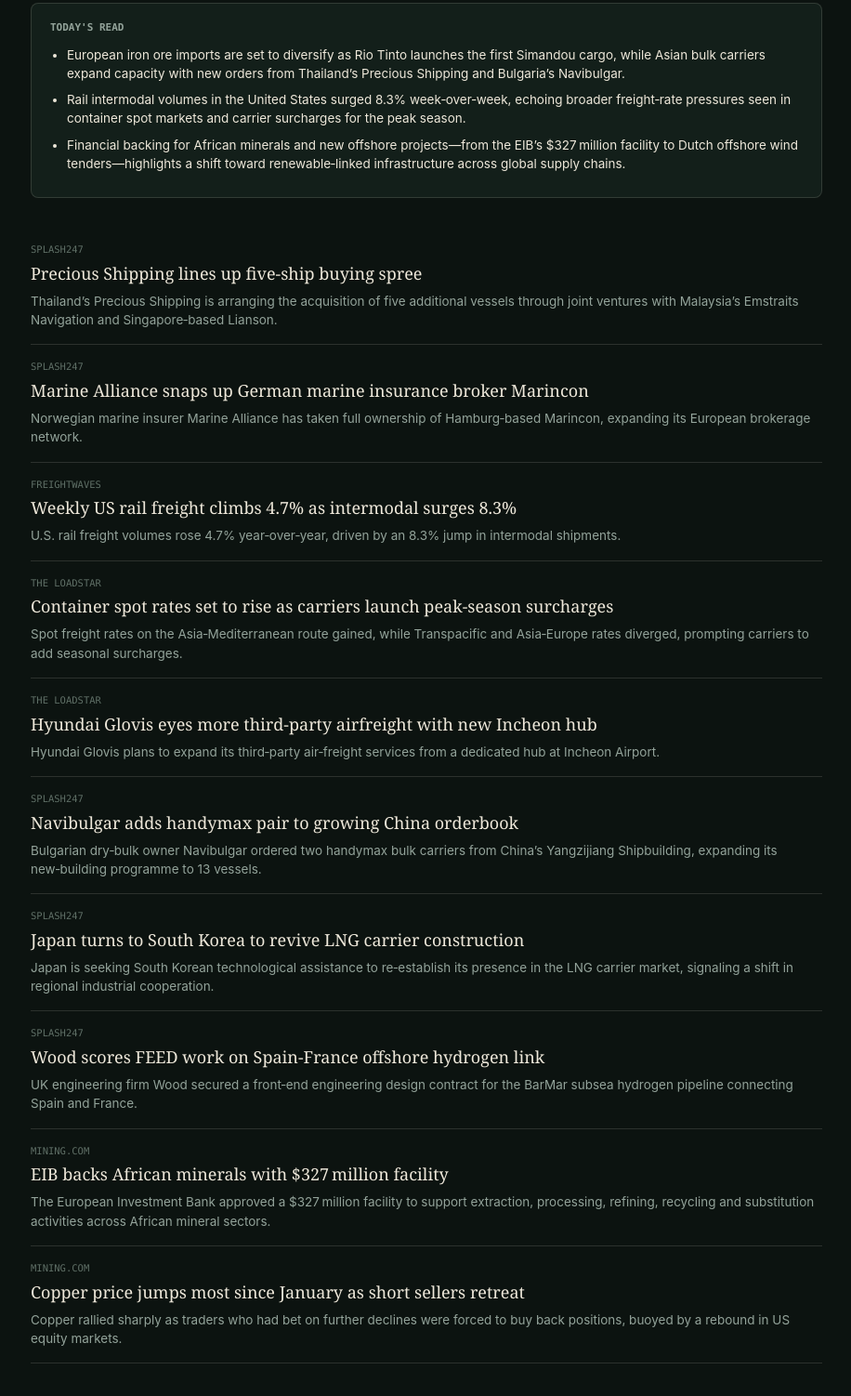
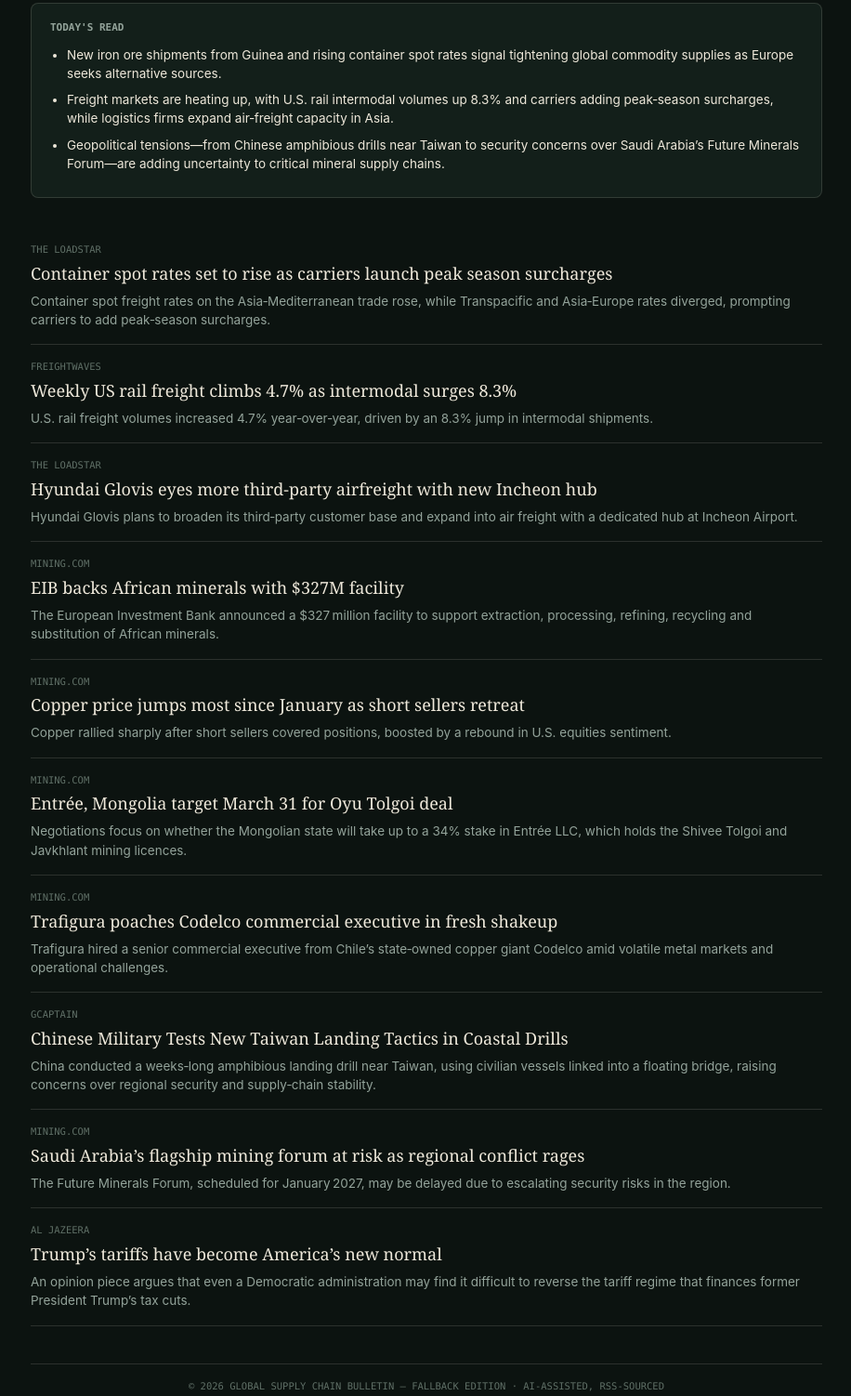
Before and after one commit to CharantejAedhula/GlobalSupplyChainBulletin, a plain HTML site: page index.html in a window 1280 px wide. Shown: the part 427-1929 px from the top of the page at 93% size, without its empty margins (181-1097 px from the left). Drawn offline with Linux system fonts and the light colour scheme.

Commit message:
Auto-refresh fallback bulletin

```diff
--- a/index.html
+++ b/index.html
@@ -45,69 +45,69 @@
 <div class="wrap">
   <div class="banner">FALLBACK EDITION — generated from public RSS feeds via a free GROQ model, not the Claude-powered pipeline. Simpler synthesis, no live web verification.</div>
   <h1>Global <em>Supply Chain</em> Bulletin</h1>
-  <div class="meta">As of Friday, November 27, 2026 · 21:33 UTC</div>
+  <div class="meta">As of Saturday, November 28, 2026 · 08:19 UTC</div>
 
   <div class="lead">
     <div class="eyebrow">Lead</div>
-    <h2><a href="https://gcaptain.com/rio-tinto-ships-first-ore-from-giant-simandou-mine-to-europe/" target="_blank" rel="noopener">Rio Tinto ships first Simandou iron ore cargo to Europe</a></h2>
-    <p>A ship with 79,081 tonnes of iron ore fines left Simandou and will arrive in Dunkirk, France, in early December, marking the first export from Guinea’s giant Simandou project to a European customer.</p>
+    <h2><a href="https://www.mining.com/rio-tinto-ships-first-simandou-iron-ore-cargo-to-europe/" target="_blank" rel="noopener">Rio Tinto Ships First Simandou Iron Ore Cargo to Europe</a></h2>
+    <p>A ship with 79,081 tonnes of iron ore fines left Guinea’s Simandou mine and will arrive in Dunkirk, France, marking the first export from the giant project to a European customer.</p>
   </div>
 
   <div class="today-read">
     <h3>Today's Read</h3>
-    <ul><li>European iron ore imports are set to diversify as Rio Tinto launches the first Simandou cargo, while Asian bulk carriers expand capacity with new orders from Thailand’s Precious Shipping and Bulgaria’s Navibulgar.</li><li>Rail intermodal volumes in the United States surged 8.3% week‑over‑week, echoing broader freight‑rate pressures seen in container spot markets and carrier surcharges for the peak season.</li><li>Financial backing for African minerals and new offshore projects—from the EIB’s $327 million facility to Dutch offshore wind tenders—highlights a shift toward renewable‑linked infrastructure across global supply chains.</li></ul>
+    <ul><li>New iron ore shipments from Guinea and rising container spot rates signal tightening global commodity supplies as Europe seeks alternative sources.</li><li>Freight markets are heating up, with U.S. rail intermodal volumes up 8.3% and carriers adding peak‑season surcharges, while logistics firms expand air‑freight capacity in Asia.</li><li>Geopolitical tensions—from Chinese amphibious drills near Taiwan to security concerns over Saudi Arabia’s Future Minerals Forum—are adding uncertainty to critical mineral supply chains.</li></ul>
   </div>
 
   <div class="river">
         <article class="card">
-          <div class="card-src">Splash247</div>
-          <h3><a href="https://splash247.com/precious-shipping-lines-up-five-ship-buying-spree/" target="_blank" rel="noopener">Precious Shipping lines up five‑ship buying spree</a></h3>
-          <p class="dek">Thailand’s Precious Shipping is arranging the acquisition of five additional vessels through joint ventures with Malaysia’s Emstraits Navigation and Singapore‑based Lianson.</p>
-        </article>
-        <article class="card">
-          <div class="card-src">Splash247</div>
-          <h3><a href="https://splash247.com/marine-alliance-snaps-up-german-marine-insurance-broker-marincon/" target="_blank" rel="noopener">Marine Alliance snaps up German marine insurance broker Marincon</a></h3>
-          <p class="dek">Norwegian marine insurer Marine Alliance has taken full ownership of Hamburg‑based Marincon, expanding its European brokerage network.</p>
+          <div class="card-src">The Loadstar</div>
+          <h3><a href="https://theloadstar.com/container-spot-rates-set-to-rise-as-carriers-launch-peak-season-surcharges/" target="_blank" rel="noopener">Container spot rates set to rise as carriers launch peak season surcharges</a></h3>
+          <p class="dek">Container spot freight rates on the Asia‑Mediterranean trade rose, while Transpacific and Asia‑Europe rates diverged, prompting carriers to add peak‑season surcharges.</p>
         </article>
         <article class="card">
           <div class="card-src">FreightWaves</div>
           <h3><a href="https://www.freightwaves.com/news/weekly-us-rail-freight-climbs-4-7-as-intermodal-surges-8-3" target="_blank" rel="noopener">Weekly US rail freight climbs 4.7% as intermodal surges 8.3%</a></h3>
-          <p class="dek">U.S. rail freight volumes rose 4.7% year‑over‑year, driven by an 8.3% jump in intermodal shipments.</p>
-        </article>
-        <article class="card">
-          <div class="card-src">The Loadstar</div>
-          <h3><a href="https://theloadstar.com/container-spot-rates-set-to-rise-as-carriers-launch-peak-season-surcharges/" target="_blank" rel="noopener">Container spot rates set to rise as carriers launch peak‑season surcharges</a></h3>
-          <p class="dek">Spot freight rates on the Asia‑Mediterranean route gained, while Transpacific and Asia‑Europe rates diverged, prompting carriers to add seasonal surcharges.</p>
+          <p class="dek">U.S. rail freight volumes increased 4.7% year‑over‑year, driven by an 8.3% jump in intermodal shipments.</p>
         </article>
         <article class="card">
           <div class="card-src">The Loadstar</div>
           <h3><a href="https://theloadstar.com/hyundai-glovis-eyes-more-third-party-airfreight-with-new-incheon-hub/" target="_blank" rel="noopener">Hyundai Glovis eyes more third‑party airfreight with new Incheon hub</a></h3>
-          <p class="dek">Hyundai Glovis plans to expand its third‑party air‑freight services from a dedicated hub at Incheon Airport.</p>
-        </article>
-        <article class="card">
-          <div class="card-src">Splash247</div>
-          <h3><a href="https://splash247.com/navibulgar-adds-handymax-pair-to-growing-china-orderbook/" target="_blank" rel="noopener">Navibulgar adds handymax pair to growing China orderbook</a></h3>
-          <p class="dek">Bulgarian dry‑bulk owner Navibulgar ordered two handymax bulk carriers from China’s Yangzijiang Shipbuilding, expanding its new‑building programme to 13 vessels.</p>
-        </article>
-        <article class="card">
-          <div class="card-src">Splash247</div>
-          <h3><a href="https://splash247.com/japan-turns-to-south-korea-to-revive-lng-carrier-construction/" target="_blank" rel="noopener">Japan turns to South Korea to revive LNG carrier construction</a></h3>
-          <p class="dek">Japan is seeking South Korean technological assistance to re‑establish its presence in the LNG carrier market, signaling a shift in regional industrial cooperation.</p>
-        </article>
-        <article class="card">
-          <div class="card-src">Splash247</div>
-          <h3><a href="https://splash247.com/wood-scores-feed-work-on-spain-france-offshore-hydrogen-link/" target="_blank" rel="noopener">Wood scores FEED work on Spain‑France offshore hydrogen link</a></h3>
-          <p class="dek">UK engineering firm Wood secured a front‑end engineering design contract for the BarMar subsea hydrogen pipeline connecting Spain and France.</p>
+          <p class="dek">Hyundai Glovis plans to broaden its third‑party customer base and expand into air freight with a dedicated hub at Incheon Airport.</p>
         </article>
         <article class="card">
           <div class="card-src">Mining.com</div>
-          <h3><a href="https://www.mining.com/eib-backs-african-minerals-with-327m-facility/" target="_blank" rel="noopener">EIB backs African minerals with $327 million facility</a></h3>
-          <p class="dek">The European Investment Bank approved a $327 million facility to support extraction, processing, refining, recycling and substitution activities across African mineral sectors.</p>
+          <h3><a href="https://www.mining.com/eib-backs-african-minerals-with-327m-facility/" target="_blank" rel="noopener">EIB backs African minerals with $327M facility</a></h3>
+          <p class="dek">The European Investment Bank announced a $327 million facility to support extraction, processing, refining, recycling and substitution of African minerals.</p>
         </article>
         <article class="card">
           <div class="card-src">Mining.com</div>
           <h3><a href="https://www.mining.com/copper-price-jumps-most-since-january-as-short-sellers-retreat/" target="_blank" rel="noopener">Copper price jumps most since January as short sellers retreat</a></h3>
-          <p class="dek">Copper rallied sharply as traders who had bet on further declines were forced to buy back positions, buoyed by a rebound in US equity markets.</p>
+          <p class="dek">Copper rallied sharply after short sellers covered positions, boosted by a rebound in U.S. equities sentiment.</p>
+        </article>
+        <article class="card">
+          <div class="card-src">Mining.com</div>
+          <h3><a href="https://www.mining.com/entree-mongolia-target-march-31-for-oyu-tolgoi-deal/" target="_blank" rel="noopener">Entrée, Mongolia target March 31 for Oyu Tolgoi deal</a></h3>
+          <p class="dek">Negotiations focus on whether the Mongolian state will take up to a 34% stake in Entrée LLC, which holds the Shivee Tolgoi and Javkhlant mining licences.</p>
+        </article>
+        <article class="card">
+          <div class="card-src">Mining.com</div>
+          <h3><a href="https://www.mining.com/trafigura-poaches-codelco-commercial-executive-in-fresh-shakeup/" target="_blank" rel="noopener">Trafigura poaches Codelco commercial executive in fresh shakeup</a></h3>
+          <p class="dek">Trafigura hired a senior commercial executive from Chile’s state‑owned copper giant Codelco amid volatile metal markets and operational challenges.</p>
+        </article>
+        <article class="card">
+          <div class="card-src">gCaptain</div>
+          <h3><a href="https://gcaptain.com/chinese-military-tests-new-taiwan-landing-tactics-in-coastal-drills/" target="_blank" rel="noopener">Chinese Military Tests New Taiwan Landing Tactics in Coastal Drills</a></h3>
+          <p class="dek">China conducted a weeks‑long amphibious landing drill near Taiwan, using civilian vessels linked into a floating bridge, raising concerns over regional security and supply‑chain stability.</p>
+        </article>
+        <article class="card">
+          <div class="card-src">Mining.com</div>
+          <h3><a href="https://www.mining.com/saudi-arabias-flagship-mining-forum-at-risk-as-regional-conflict-rages/" target="_blank" rel="noopener">Saudi Arabia’s flagship mining forum at risk as regional conflict rages</a></h3>
+          <p class="dek">The Future Minerals Forum, scheduled for January 2027, may be delayed due to escalating security risks in the region.</p>
+        </article>
+        <article class="card">
+          <div class="card-src">Al Jazeera</div>
+          <h3><a href="https://www.aljazeera.com/opinions/2026/11/28/trumps-tariffs-have-become-americas-new-normal?traffic_source=rss" target="_blank" rel="noopener">Trump’s tariffs have become America’s new normal</a></h3>
+          <p class="dek">An opinion piece argues that even a Democratic administration may find it difficult to reverse the tariff regime that finances former President Trump’s tax cuts.</p>
         </article></div>
 
   <footer>© 2026 GLOBAL SUPPLY CHAIN BULLETIN — FALLBACK EDITION · AI-ASSISTED, RSS-SOURCED</footer>
```
